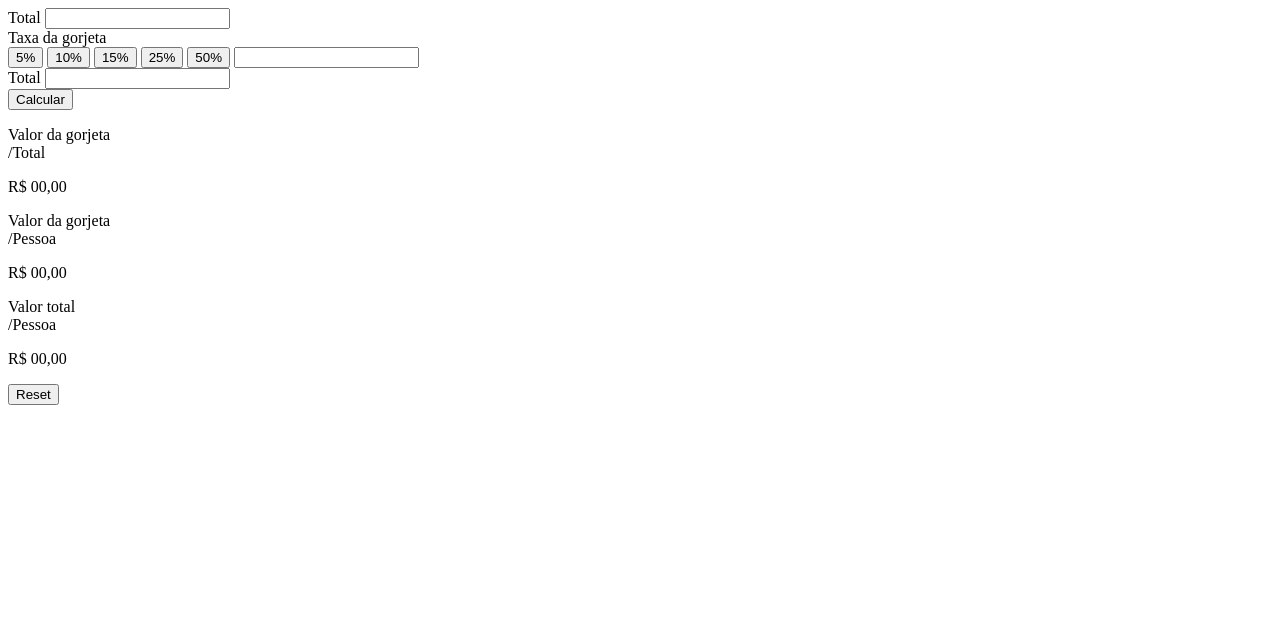
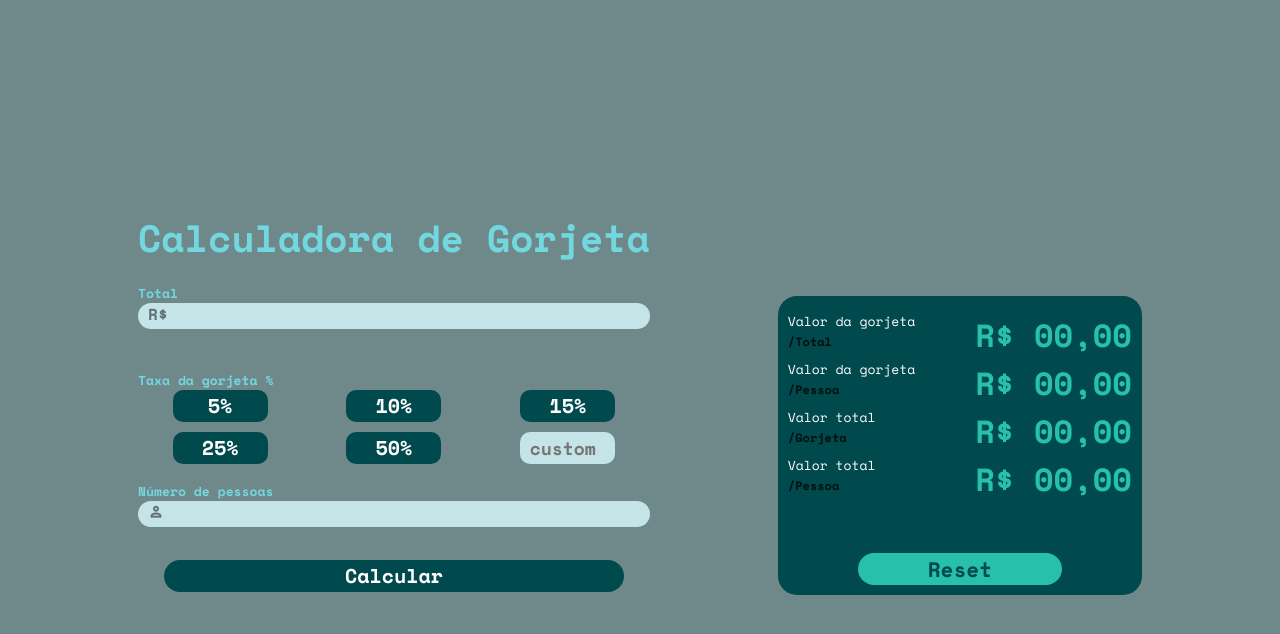
Before and after one commit to Hugo-Leite/calculadora-de-gorjeta, a plain HTML site: page index.html in a window 1280 px wide. Drawn offline with nearby package versions, Linux system fonts and the light colour scheme.

Commit message:
Adicionado o css e o javascript

```diff
--- a/index.html
+++ b/index.html
@@ -3,31 +3,45 @@
     <head>
         <meta charset="UTF-8" />
         <meta name="viewport" content="width=device-width, initial-scale=1.0" />
+        <link
+            rel="stylesheet"
+            href="https://fonts.googleapis.com/css2?family=Material+Symbols+Outlined:opsz,wght,FILL,GRAD@20..48,100..700,0..1,-50..200"
+        />
+        <link rel="preconnect" href="https://fonts.googleapis.com" />
+        <link rel="preconnect" href="https://fonts.gstatic.com" crossorigin />
+        <link
+            href="https://fonts.googleapis.com/css2?family=Space+Mono:wght@400;700&display=swap"
+            rel="stylesheet"
+        />
+        <link rel="stylesheet" href="./styles/style.css" />
         <title>Calculadora de gorjeta</title>
     </head>
     <body>
         <main>
-            <section class="values">
-                <div class="total">
+            <section class="calculated-values">
+                <h1>Calculadora de Gorjeta</h1>
+                <div class="total inputs">
                     <label for="total">Total</label>
                     <input type="number" id="total" name="total" />
+                    <div class="placeholder-total">R$</div>
                 </div>
 
-                <div class="tip-fee-area">
-                    <label for="tip-fee">Taxa da gorjeta</label>
-                    <div>
-                        <button id="rate-5%">5%</button>
-                        <button id="rate-10%">10%</button>
-                        <button id="rate-15%">15%</button>
-                        <button id="rate-25%">25%</button>
-                        <button id="rate-50%">50%</button>
-                        <input type="number" id="tip-fee" />
+                <div class="tip-fee-area inputs">
+                    <label for="tip-fee">Taxa da gorjeta %</label>
+                    <div class="buttons">
+                        <button class="btn-rate" onclick="selectPercentage(5)">5%</button>
+                        <button class="btn-rate" onclick="selectPercentage(10)">10%</button>
+                        <button class="btn-rate" onclick="selectPercentage(15)">15%</button>
+                        <button class="btn-rate" onclick="selectPercentage(25)">25%</button>
+                        <button class="btn-rate" onclick="selectPercentage(50)">50%</button>
+                        <input type="number" id="tip-fee" placeholder="custom" />
                     </div>
                 </div>
 
-                <div class="number-people-area">
-                    <label for="number-people">Total</label>
-                    <input type="number" id="number-people" name="number-people" />
+                <div class="number-people-area inputs">
+                    <label for="number-people">Número de pessoas</label>
+                    <input type="number" id="number-people" name="number-people" placeholder="" />
+                    <span class="material-symbols-outlined placeholder-people"> person </span>
                 </div>
 
                 <button class="calculate">Calcular</button>
@@ -37,29 +51,38 @@
                 <div class="tip-info">
                     <p>
                         Valor da gorjeta <br />
-                        /Total
+                        <span>/Total</span>
                     </p>
-                    <p>R$ 00,00</p>
+                    <p class="value">R$ 00,00</p>
                 </div>
 
                 <div class="tip-info">
                     <p>
                         Valor da gorjeta <br />
-                        /Pessoa
+                        <span>/Pessoa</span>
                     </p>
-                    <p>R$ 00,00</p>
+                    <p class="value">R$ 00,00</p>
                 </div>
 
                 <div class="tip-info">
                     <p>
                         Valor total <br />
-                        /Pessoa
+                        <span>/Gorjeta</span>
                     </p>
-                    <p>R$ 00,00</p>
+                    <p class="value">R$ 00,00</p>
+                </div>
+
+                <div class="tip-info">
+                    <p>
+                        Valor total <br />
+                        <span>/Pessoa</span>
+                    </p>
+                    <p class="value">R$ 00,00</p>
                 </div>
 
                 <button id="reset">Reset</button>
             </section>
         </main>
     </body>
+    <script src="./script.js"></script>
 </html>
--- /dev/null
+++ b/script.js
@@ -0,0 +1,34 @@
+let totalTipAmount = 0;
+let tipAmountPerPerson = 0;
+let totalAmountWithTip = 0;
+let totalPricePerPerson = 0;
+
+const btnCalculate = document.querySelector(".calculate");
+let selectedPercentage = 0;
+
+function selectPercentage(percentage) {
+    selectedPercentage = percentage;
+
+    document.querySelectorAll(".btn-rate").forEach(function removeClassActive(button) {
+        button.classList.remove("active");
+    });
+
+    event.target.classList.add("active");
+}
+
+btnCalculate.addEventListener("click", () => {
+    const value = document.querySelector("#total");
+    const numberPeople = document.querySelector("#number-people");
+
+    totalTipAmount = (value.value * selectedPercentage) / 100;
+    console.log(`Valor da gorjeta: ${totalTipAmount}`);
+
+    tipAmountPerPerson = selectedPercentage / numberPeople.value;
+    console.log(`Valor da gorjeta por pessoa: ${tipAmountPerPerson}`);
+
+    totalAmountWithTip = parseFloat(value.value) + selectedPercentage;
+    console.log(`Valor total com gorjeta: ${totalAmountWithTip}`);
+
+    totalPricePerPerson = totalAmountWithTip / numberPeople.value;
+    console.log(`Valor total por pessoa: ${totalPricePerPerson}`);
+});
--- /dev/null
+++ b/styles/style.css
@@ -0,0 +1,197 @@
+* {
+    margin: 0;
+    padding: 0;
+    box-sizing: border-box;
+    font-family: "Space Mono", monospace;
+}
+
+body {
+    background-color: #6f898b;
+}
+
+main {
+    width: 100vw;
+    height: 100vh;
+    padding: 0 10px;
+    display: flex;
+    flex-direction: column;
+}
+
+h1 {
+    color: #73d7e0;
+    font-size: 38px;
+    font-weight: 700;
+}
+
+.calculated-values {
+    height: 50vh;
+    display: flex;
+    flex-direction: column;
+    justify-content: space-around;
+}
+
+.inputs {
+    display: flex;
+    flex-direction: column;
+}
+
+label {
+    color: #73d7e0;
+    font-size: 13px;
+    font-weight: 700;
+}
+
+input {
+    border: none;
+    border-radius: 18px;
+    background-color: #c5e4e7;
+    color: #7f9c9f;
+    font-size: 18px;
+    font-weight: 700;
+    text-align: right;
+    padding-right: 10px;
+    outline: 0;
+}
+
+.placeholder-total,
+.placeholder-people {
+    text-align: left;
+    padding-left: 10px;
+    color: rgba(0, 0, 0, 0.5);
+    font-size: 16px;
+    font-weight: 700;
+    position: relative;
+    top: -15px;
+    transform: translateY(-50%);
+    pointer-events: none;
+    user-select: none;
+}
+
+.placeholder-people {
+    position: relative;
+    top: -15px;
+    transform: translateY(-50%);
+    pointer-events: none;
+    user-select: none;
+}
+
+.buttons {
+    display: grid;
+    grid-template-columns: 1fr 1fr;
+    gap: 10px;
+    justify-items: center;
+}
+
+button {
+    border: none;
+    border-radius: 10px;
+    background-color: #00494d;
+    width: 95px;
+    height: 32px;
+    color: #ffffff;
+    font-size: 20px;
+    font-weight: 700;
+    cursor: pointer;
+}
+
+.btn-rate.active {
+    background-color: #26c0ab;
+}
+
+#tip-fee {
+    border-radius: 10px;
+    width: 95px;
+    height: 32px;
+    text-align: center;
+}
+
+.calculate {
+    border: none;
+    border-radius: 18px;
+    background-color: #00494d;
+    width: 90%;
+    color: #ffffff;
+    font-size: 20px;
+    font-weight: 700;
+    display: block;
+    margin: 0 auto;
+}
+
+.calculate:hover {
+    opacity: 0.9;
+}
+
+.calculate:active {
+    opacity: 0.8;
+}
+
+.tip-info-area {
+    background-color: #00494d;
+    border-radius: 19px;
+    padding: 15px 10px 10px 10px;
+    margin-top: 90px;
+}
+
+.tip-info {
+    display: flex;
+    justify-content: space-between;
+}
+
+p {
+    color: #ffffff;
+    font-size: 13px;
+    font-weight: 400;
+}
+
+span {
+    color: rgba(0, 0, 0, 0.8);
+    font-size: 12px;
+    font-weight: 700;
+}
+
+.value {
+    color: #26c0ab;
+    font-size: 32px;
+    font-weight: 700;
+}
+
+#reset {
+    display: block;
+    margin: 50px auto 0 auto;
+    border: none;
+    border-radius: 18px;
+    background-color: #26c0ab;
+    width: 204px;
+    color: #00494d;
+    font-size: 21px;
+    font-weight: 700;
+}
+
+#reset:hover {
+    opacity: 0.9;
+}
+
+#reset:active {
+    opacity: 0.8;
+}
+
+input::-webkit-inner-spin-button {
+    -webkit-appearance: none;
+}
+
+@media screen and (min-width: 660px) {
+    main {
+        display: flex;
+        flex-direction: row;
+        justify-content: space-evenly;
+        align-items: center;
+    }
+
+    .buttons {
+        grid-template-columns: 1fr 1fr 1fr;
+    }
+
+    .tip-info-area {
+        width: 364px;
+    }
+}
```
